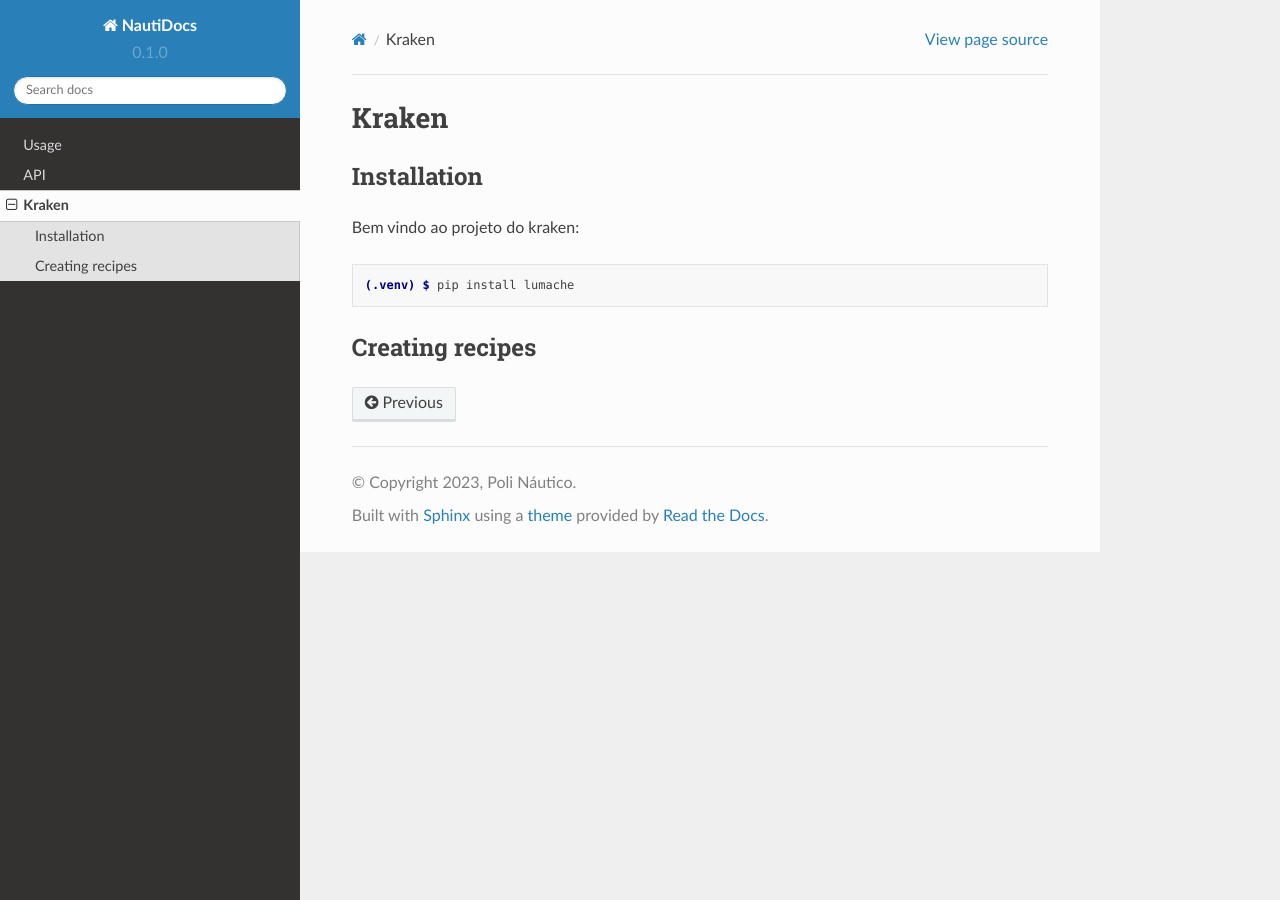
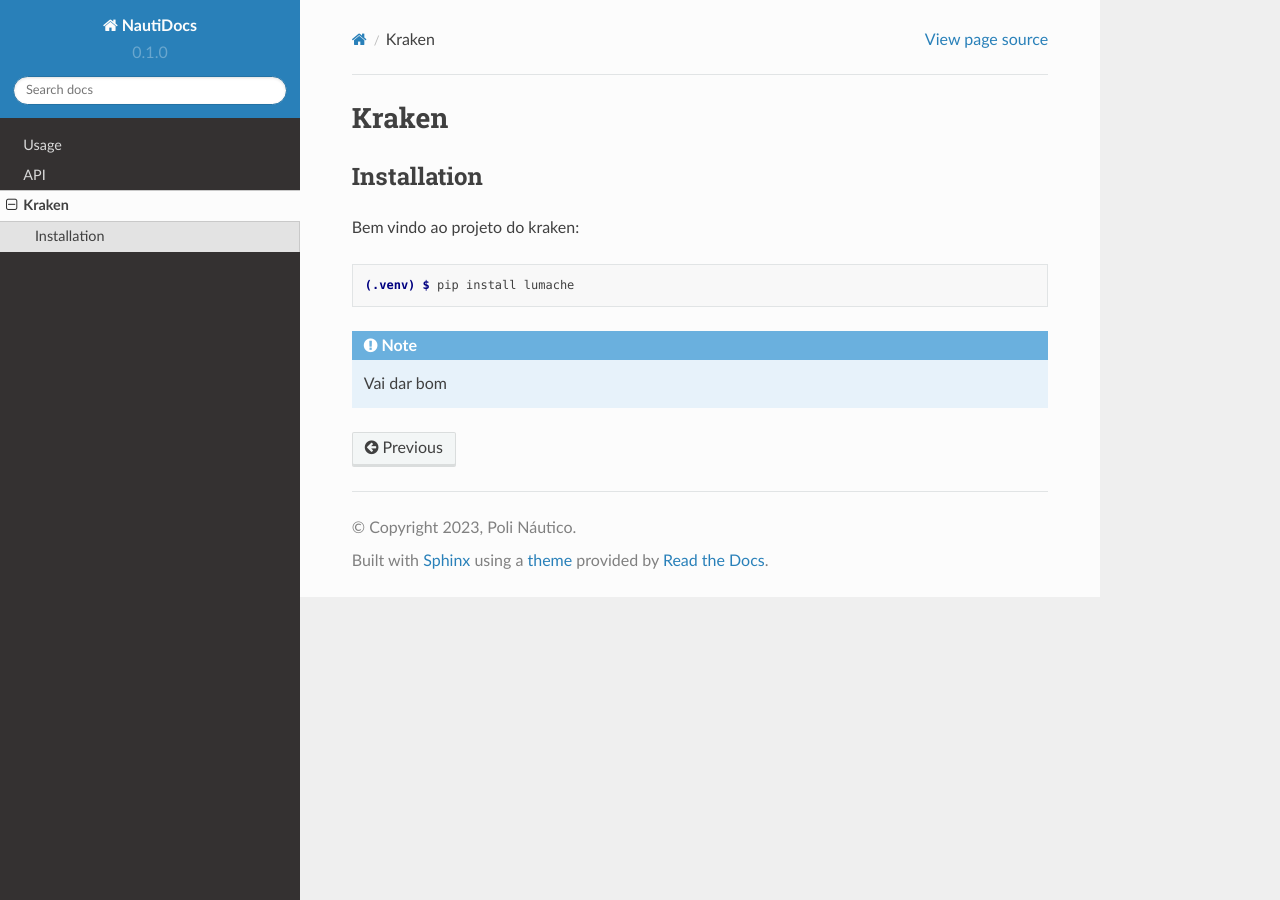
Before and after one commit to polinautico/readthedocs, a Sphinx documentation site: the page built from docs/source/kraken.rst, in a window 1280 px wide. Built offline with Sphinx 7.4.7 and the Read the Docs theme 2.0.0, drawn with Linux system fonts in a browser that asks for light colours; pages that are not in the unit, such as notebooks, are missing from menus.

Commit message:
Update kraken.rst

```diff
--- a/docs/source/kraken.rst
+++ b/docs/source/kraken.rst
@@ -12,5 +12,6 @@ Bem vindo ao projeto do kraken:
 
    (.venv) $ pip install lumache
 
-Creating recipes
-----------------
+.. note::
+
+   Vai dar bom
```
